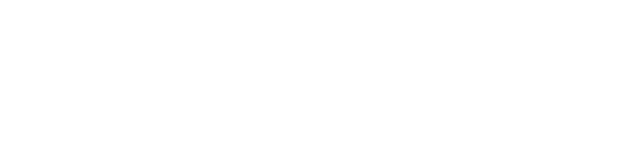
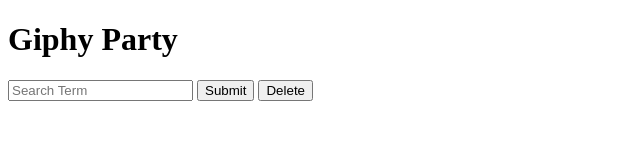
Before and after one commit to juliahowes124/GiphyParty, a plain HTML site: page index.html in a window 1280 px wide. Shown: the whole page, without its empty margins (0-640 px from the left). Drawn offline with nearby package versions, Linux system fonts and the light colour scheme.

Commit message:
get gif objects

```diff
--- a/app.js
+++ b/app.js
@@ -1 +1,8 @@
 console.log("Let's get this party started!");
+
+$("#form").on('submit', async function (evt) {
+    evt.preventDefault();
+    let searchTerm = $('#search').val();
+    let response = await axios.get(`http://api.giphy.com/v1/gifs/search?q=${searchTerm}&api_key=MhAodEJIJxQMxW9XqxKjyXfNYdLoOIym`);
+    console.log(response);
+})
--- a/index.html
+++ b/index.html
@@ -7,7 +7,15 @@
 </head>
 
 <body>
+<h1>Giphy Party</h1>
+<form method='get' id="form">
+    <input type="text" id="search" placeholder="Search Term">
+    <input type="submit" id="submit">
+    <button id="delete">Delete</button>
+</form>
+<div class='container'>
 
+</div>
 <script src="https://unpkg.com/jquery"></script>
 <script src="https://unpkg.com/axios/dist/axios.js"></script>
 <script src="app.js"></script>
```
